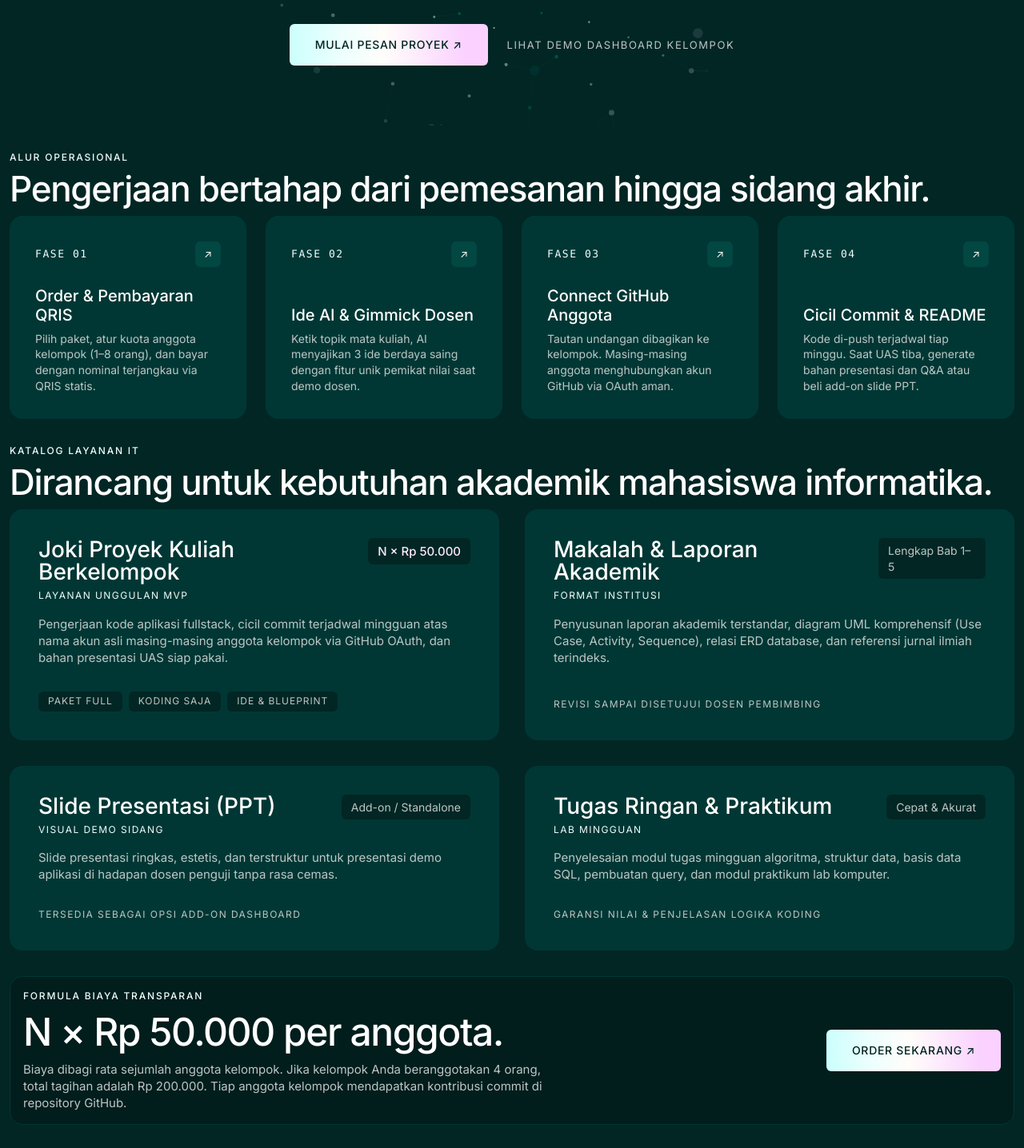
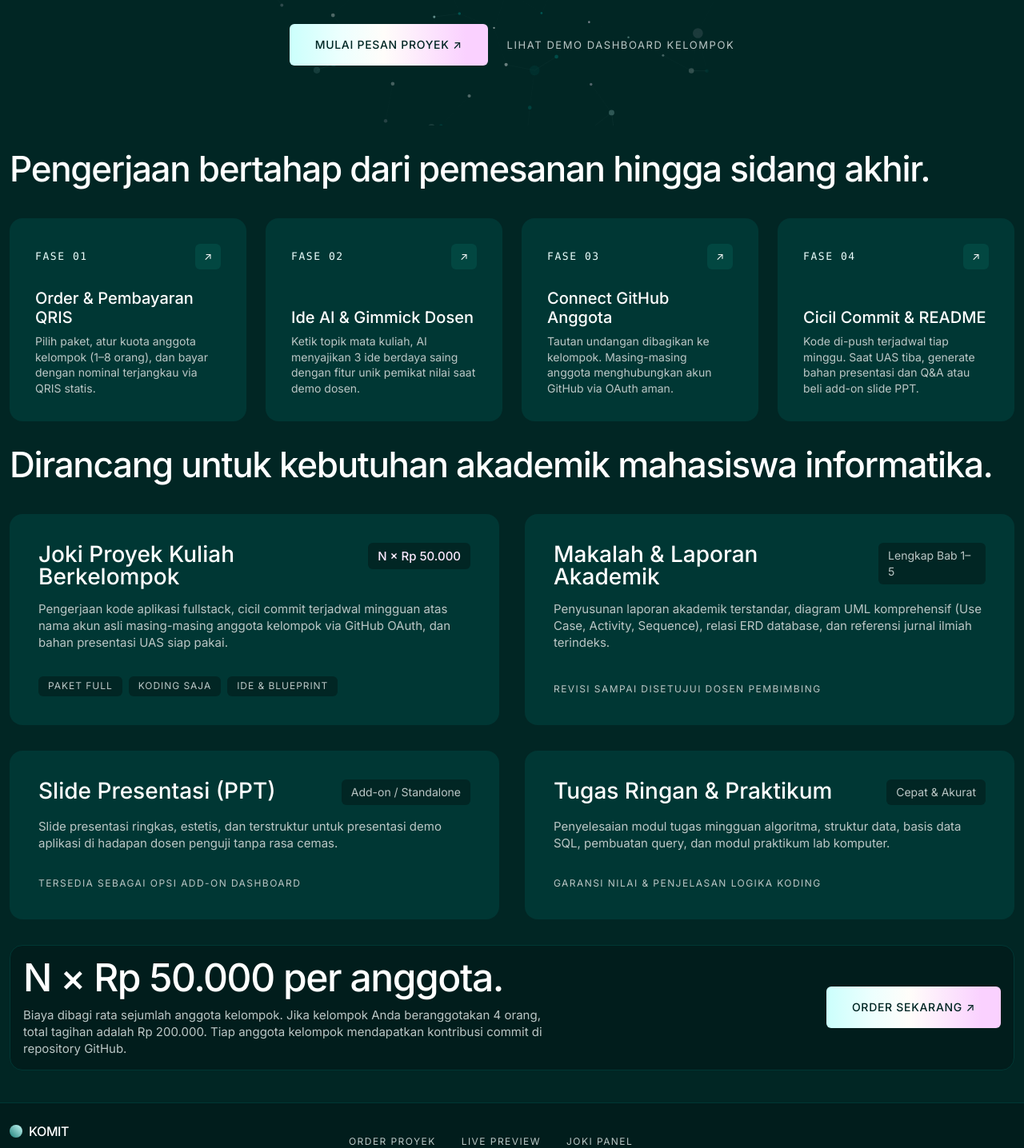
Before and after one commit to ZeaLIsHere/komit-v0.0.2, a Next.js app: page / in a window 1280 px wide. Shown: the part 580-2016 px from the top of the page at 80% size. Built offline with nearby package versions, Linux system fonts and the light colour scheme.

Commit message:
Remove uppercase kicker eyebrow tags across pages

```diff
--- a/src/app/admin/page.tsx
+++ b/src/app/admin/page.tsx
@@ -207,9 +207,6 @@ export default function AdminPage() {
       <main className="flex-1 max-w-[1200px] w-full mx-auto px-6 sm:px-12 py-16 flex flex-col gap-10">
         <div className="flex flex-col md:flex-row md:items-center justify-between gap-6 border-b border-[#003734] pb-6">
           <div>
-            <span className="text-[12px] font-medium uppercase tracking-[0.15em] text-[#edfffe]">
-              Operator Control Surface
-            </span>
             <h1 className="text-[32px] sm:text-[40px] font-medium leading-[1.0] text-white tracking-[-0.03em]">
               Admin & Tim Joki Komit
             </h1>
--- a/src/app/join/[id]/page.tsx
+++ b/src/app/join/[id]/page.tsx
@@ -83,9 +83,6 @@ export default function JoinProjectPage({
 
       <main className="flex-1 max-w-[700px] w-full mx-auto px-6 sm:px-12 py-16 flex flex-col gap-10">
         <div className="flex flex-col gap-2">
-          <span className="text-[12px] font-medium uppercase tracking-[0.15em] text-[#edfffe]">
-            Undangan Kolaborator Kelompok
-          </span>
           <h1 className="text-[32px] sm:text-[42px] font-medium leading-[1.0] text-white tracking-[-0.03em]">
             Hubungkan Akun GitHub Anda
           </h1>
--- a/src/app/page.tsx
+++ b/src/app/page.tsx
@@ -41,15 +41,10 @@ export default function HomePage() {
         </section>
 
         {/* SECTION: CARA KERJA (FEATURE ROW CARDS) */}
-        <section id="cara-kerja" className="flex flex-col gap-12">
-          <div className="flex flex-col gap-2">
-            <span className="text-[12px] font-medium uppercase tracking-[0.15em] text-[#edfffe]">
-              Alur Operasional
-            </span>
+        <section id="cara-kerja" className="flex flex-col gap-10">
           <h2 className="text-[32px] md:text-[44px] font-medium leading-[1.0] text-white tracking-[-0.03em]">
             Pengerjaan bertahap dari pemesanan hingga sidang akhir.
           </h2>
-          </div>
 
           <div className="grid grid-cols-1 md:grid-cols-4 gap-6">
             {[
@@ -101,28 +96,18 @@ export default function HomePage() {
         </section>
 
         {/* SECTION: KATALOG LAYANAN (SURFACE CARDS LIQUID KELP #003734) */}
-        <section id="layanan" className="flex flex-col gap-12">
-          <div className="flex flex-col gap-2">
-            <span className="text-[12px] font-medium uppercase tracking-[0.15em] text-[#edfffe]">
-              Katalog Layanan IT
-            </span>
+        <section id="layanan" className="flex flex-col gap-10">
           <h2 className="text-[32px] md:text-[44px] font-medium leading-[1.0] text-white tracking-[-0.03em]">
             Dirancang untuk kebutuhan akademik mahasiswa informatika.
           </h2>
-          </div>
 
           <div className="grid grid-cols-1 md:grid-cols-2 gap-8">
             <div className="p-9 rounded-[16px] bg-[#003734] flex flex-col justify-between gap-8">
               <div className="flex flex-col gap-4">
                 <div className="flex items-start justify-between gap-4">
-                  <div>
                   <h3 className="text-[28px] font-medium leading-[1.0] text-white">
                     Joki Proyek Kuliah Berkelompok
                   </h3>
-                    <span className="text-[12px] uppercase tracking-[0.12em] text-[#edfffe] block mt-2">
-                      Layanan Unggulan MVP
-                    </span>
-                  </div>
                   <span className="text-[15px] font-medium text-[#fde9ff] whitespace-nowrap bg-[#012624] px-3 py-1.5 rounded-[6px]">
                     N × Rp 50.000
                   </span>
@@ -142,14 +127,9 @@ export default function HomePage() {
             <div className="p-9 rounded-[16px] bg-[#003734] flex flex-col justify-between gap-8">
               <div className="flex flex-col gap-4">
                 <div className="flex items-start justify-between gap-4">
-                  <div>
                   <h3 className="text-[28px] font-medium leading-[1.0] text-white">
                     Makalah & Laporan Akademik
                   </h3>
-                    <span className="text-[12px] uppercase tracking-[0.12em] text-[#edfffe] block mt-2">
-                      Format Institusi
-                    </span>
-                  </div>
                   <span className="text-[14px] text-[#bbc7c6] bg-[#012624] px-3 py-1.5 rounded-[6px]">
                     Lengkap Bab 1–5
                   </span>
@@ -167,14 +147,9 @@ export default function HomePage() {
             <div className="p-9 rounded-[16px] bg-[#003734] flex flex-col justify-between gap-8">
               <div className="flex flex-col gap-4">
                 <div className="flex items-start justify-between gap-4">
-                  <div>
                   <h3 className="text-[28px] font-medium leading-[1.0] text-white">
                     Slide Presentasi (PPT)
                   </h3>
-                    <span className="text-[12px] uppercase tracking-[0.12em] text-[#edfffe] block mt-2">
-                      Visual Demo Sidang
-                    </span>
-                  </div>
                   <span className="text-[14px] text-[#bbc7c6] bg-[#012624] px-3 py-1.5 rounded-[6px]">
                     Add-on / Standalone
                   </span>
@@ -192,14 +167,9 @@ export default function HomePage() {
             <div className="p-9 rounded-[16px] bg-[#003734] flex flex-col justify-between gap-8">
               <div className="flex flex-col gap-4">
                 <div className="flex items-start justify-between gap-4">
-                  <div>
                   <h3 className="text-[28px] font-medium leading-[1.0] text-white">
                     Tugas Ringan & Praktikum
                   </h3>
-                    <span className="text-[12px] uppercase tracking-[0.12em] text-[#edfffe] block mt-2">
-                      Lab Mingguan
-                    </span>
-                  </div>
                   <span className="text-[14px] text-[#bbc7c6] bg-[#012624] px-3 py-1.5 rounded-[6px]">
                     Cepat & Akurat
                   </span>
@@ -219,9 +189,6 @@ export default function HomePage() {
         {/* SECTION: BIAYA TRANSPARAN (RECESSED CARD LIQUID DEEP #011d1c) */}
         <section id="harga" className="p-12 sm:p-16 rounded-[16px] bg-[#011d1c] border border-[#003734] flex flex-col md:flex-row items-start md:items-center justify-between gap-8">
           <div className="flex flex-col gap-3 max-w-2xl">
-            <span className="text-[12px] font-medium uppercase tracking-[0.15em] text-[#edfffe]">
-              Formula Biaya Transparan
-            </span>
             <h2 className="text-[36px] sm:text-[48px] font-medium leading-[1.0] text-white tracking-[-0.03em]">
               N × Rp 50.000 per anggota.
             </h2>
--- a/src/app/project/[id]/page.tsx
+++ b/src/app/project/[id]/page.tsx
@@ -198,8 +198,8 @@ export default function ProjectDashboardPage({
         {project.selected_idea?.gimmick && (
           <div className="p-6 rounded-[16px] bg-[#011d1c] border border-[#003734] flex flex-col sm:flex-row items-start sm:items-center justify-between gap-4">
             <div>
-              <span className="text-[11px] uppercase tracking-[0.15em] text-[#edfffe] font-medium block mb-1">
-                Gimmick Pemikat Nilai Dosen (UAS Ready)
+              <span className="text-[13px] text-[#cbfffc] font-medium block mb-1">
+                Gimmick Pemikat Nilai Dosen
               </span>
               <p className="text-[15px] text-white font-normal">
                 {project.selected_idea.gimmick}
@@ -328,14 +328,9 @@ export default function ProjectDashboardPage({
 
         {/* UAS Presentation Materials Section */}
         <section className="flex flex-col gap-4">
-          <div className="flex flex-col gap-1">
-            <span className="text-[12px] font-medium uppercase tracking-[0.15em] text-[#edfffe]">
-              Persiapan Demo & Sidang UAS
-            </span>
-            <h2 className="text-[24px] font-medium text-white tracking-tight">
-              Bahan Presentasi & Panduan Tanya Jawab Dosen
-            </h2>
-          </div>
+          <h2 className="text-[24px] font-medium text-white tracking-tight">
+            Bahan Presentasi & Panduan Tanya Jawab Dosen
+          </h2>
 
           <div className="grid grid-cols-1 md:grid-cols-2 gap-6">
             {/* Opsi 1: Free AI README */}
--- a/src/app/project/[id]/setup/page.tsx
+++ b/src/app/project/[id]/setup/page.tsx
@@ -198,9 +198,6 @@ export default function ProjectSetupPage({
         <Navbar />
         <main className="flex-1 max-w-[760px] w-full mx-auto px-6 py-20 flex flex-col gap-8">
           <div className="p-10 rounded-[16px] bg-[#003734] flex flex-col gap-6">
-            <span className="text-[12px] font-medium uppercase tracking-[0.15em] text-[#edfffe]">
-              Verifikasi Pembayaran QRIS
-            </span>
             <h1 className="text-[32px] sm:text-[40px] font-medium leading-[1.0] text-white tracking-[-0.03em]">
               Menunggu Konfirmasi Operator
             </h1>
@@ -256,9 +253,9 @@ export default function ProjectSetupPage({
         {(project.package_type === 'full' || project.package_type === 'idea_only') && (
           <section className="p-8 rounded-[16px] bg-[#003734] flex flex-col gap-6">
             <div className="flex flex-col gap-1">
-              <span className="text-[12px] font-medium uppercase tracking-[0.15em] text-[#edfffe]">
-                Langkah 1: Rekomendasi Ide AI & Gimmick Dosen
-              </span>
+              <h2 className="text-[20px] font-medium text-white">
+                Rekomendasi Ide AI & Gimmick Dosen
+              </h2>
               <p className="text-[14px] text-[#bbc7c6]">
                 Ketik topik mata kuliah atau niche, AI akan menyajikan 3 opsi proyek berdaya saing tinggi.
               </p>
@@ -354,9 +351,9 @@ export default function ProjectSetupPage({
         {/* STEP 2: MEMBER DATA FORM */}
         <section className="p-8 rounded-[16px] bg-[#003734] flex flex-col gap-6">
           <div className="flex flex-col gap-1">
-            <span className="text-[12px] font-medium uppercase tracking-[0.15em] text-[#edfffe]">
-              Langkah 2: Data Anggota Kelompok ({project.member_count} Orang)
-            </span>
+            <h2 className="text-[20px] font-medium text-white">
+              Data Anggota Kelompok ({project.member_count} Orang)
+            </h2>
             <p className="text-[14px] text-[#bbc7c6]">
               Data ini dicantumkan dalam README laporan resmi dan dikaitkan dengan akun GitHub masing-masing anggota.
             </p>
@@ -427,9 +424,9 @@ export default function ProjectSetupPage({
         {/* STEP 3: CONNECT GITHUB INVITATION */}
         <section className="p-8 rounded-[16px] bg-[#003734] flex flex-col gap-6">
           <div className="flex flex-col gap-1">
-            <span className="text-[12px] font-medium uppercase tracking-[0.15em] text-[#edfffe]">
-              Langkah 3: Tautan Undangan Connect GitHub
-            </span>
+            <h2 className="text-[20px] font-medium text-white">
+              Tautan Undangan Connect GitHub
+            </h2>
             <p className="text-[14px] text-[#bbc7c6]">
               Bagikan link ini ke grup kelompok Anda. Masing-masing anggota klik &quot;Connect GitHub&quot; agar commit tercatat atas nama akun mereka.
             </p>
```
Also changed, not shown: src/app/order/page.tsx (+15 -18 lines). Lines whose indentation alone changed are shown as unchanged.
